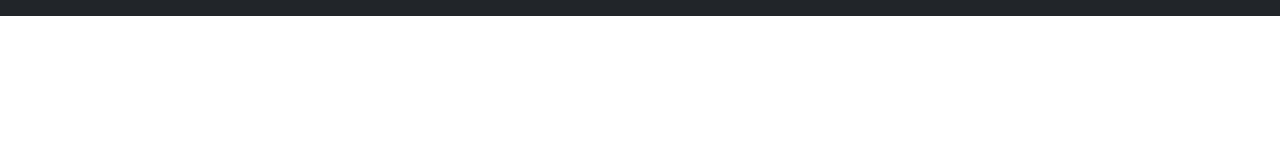
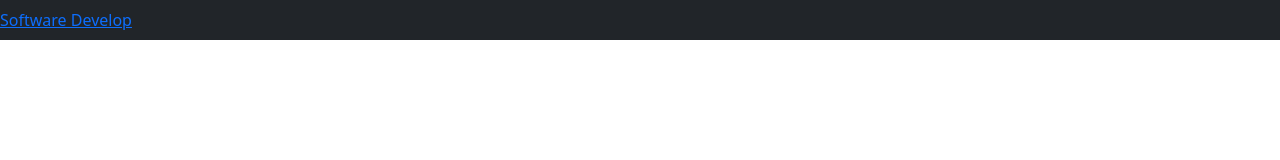
Before and after one commit to Programador931229/RicaGitHub.github.io, a plain HTML site: page index.html in a window 1280 px wide. Drawn offline with nearby package versions, Linux system fonts and the light colour scheme.

Commit message:
Agregar Navbar

```diff
--- a/index.html
+++ b/index.html
@@ -8,8 +8,9 @@
     <title>David' Software Develop</title>
 </head>
 <body>
-    <nav class="navbar navbar-dark bg-dark">
+    <nav class="navbar navbar-dark bg-dark mb-4">
         <!-- Navbar content -->
+        <a href="/">Software Develop</a>
     </nav>
 </body>
 </html>
```
